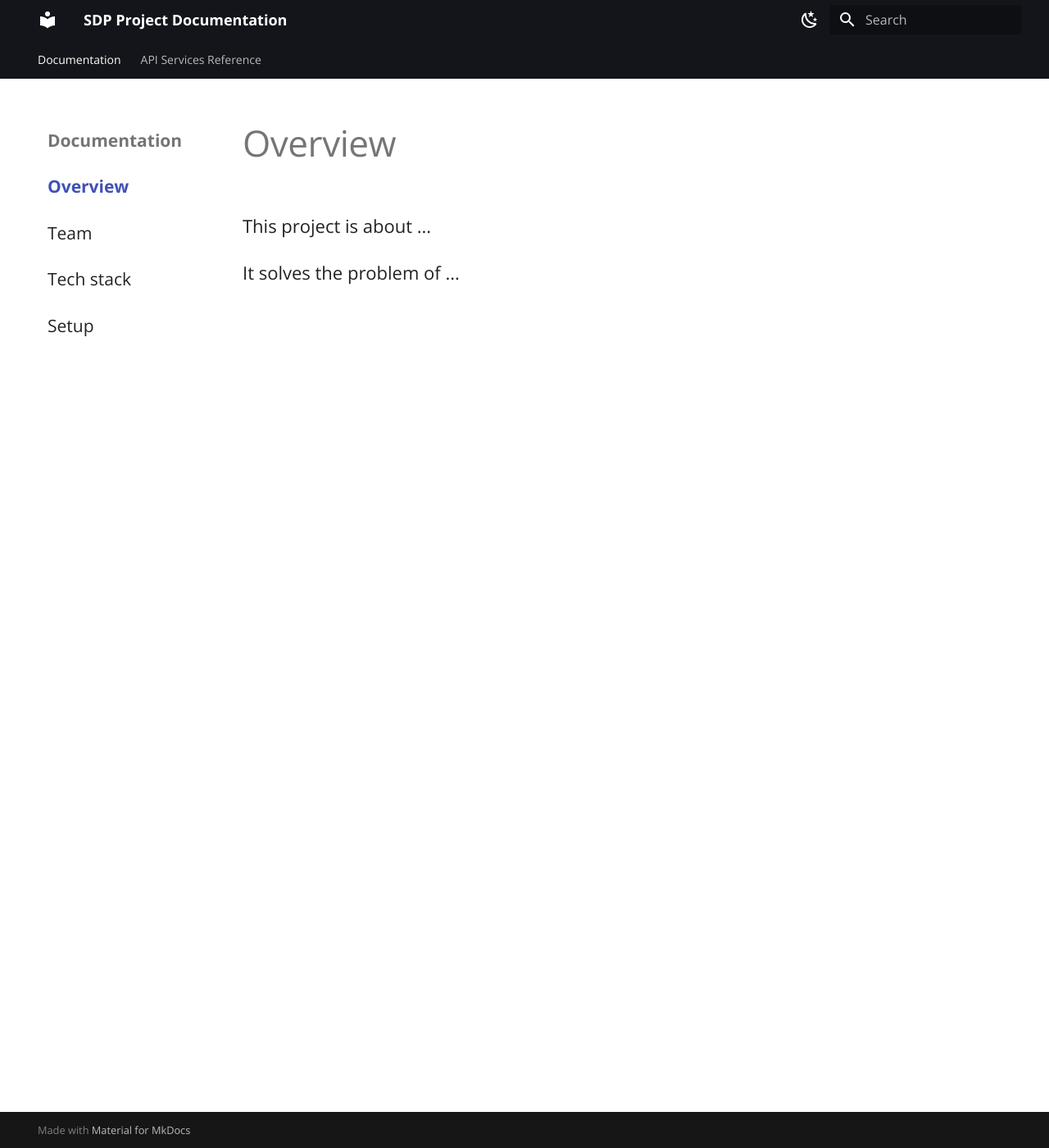
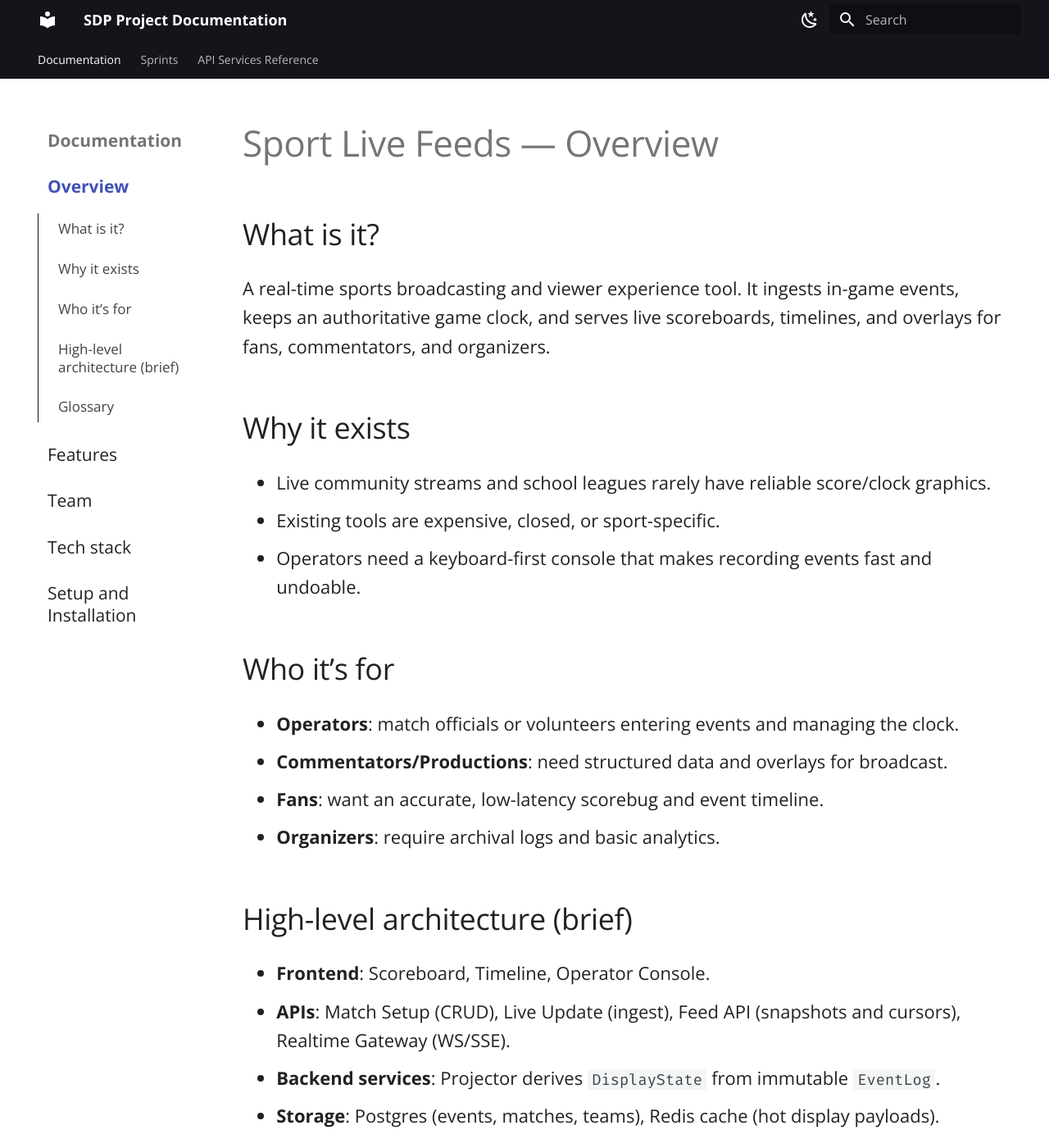
Before and after one commit to KamalLalloo/SDP-Documentation, an MkDocs documentation site: the page built from docs/index.md, in a window 1280 px wide and 1400 px high. Shown: the whole window at 82% size. Built offline with MkDocs 1.6.1 and Material for MkDocs 9.7.7, drawn with Linux system fonts in a browser that asks for light colours; some of the changed text lies outside the part shown.

Commit message:
changed alot

```diff
--- a/docs/index.md
+++ b/docs/index.md
@@ -1,5 +1,32 @@
-# Overview
+# Sport Live Feeds — Overview
 
-This project is about ...
+## What is it?
 
-It solves the problem of ...
+A real-time sports broadcasting and viewer experience tool. It ingests in-game events, keeps an authoritative game clock, and serves live scoreboards, timelines, and overlays for fans, commentators, and organizers.
+
+## Why it exists
+
+- Live community streams and school leagues rarely have reliable score/clock graphics.
+- Existing tools are expensive, closed, or sport-specific.
+- Operators need a keyboard-first console that makes recording events fast and undoable.
+
+## Who it’s for
+
+- **Operators**: match officials or volunteers entering events and managing the clock.
+- **Commentators/Productions**: need structured data and overlays for broadcast.
+- **Fans**: want an accurate, low-latency scorebug and event timeline.
+- **Organizers**: require archival logs and basic analytics.
+
+## High-level architecture (brief)
+
+- **Frontend**: Scoreboard, Timeline, Operator Console.
+- **APIs**: Match Setup (CRUD), Live Update (ingest), Feed API (snapshots and cursors), Realtime Gateway (WS/SSE).
+- **Backend services**: Projector derives `DisplayState` from immutable `EventLog`.
+- **Storage**: Postgres (events, matches, teams), Redis cache (hot display payloads).
+
+## Glossary
+
+- **Event Log**: Append-only list of timestamped game events.
+- **Display State**: Computed snapshot (score, clock, possession, phase).
+- **Projector**: Process that reduces events → state.
+- **Operator**: Person driving the match console.
--- a/docs/stylesheets/extra.css
+++ b/docs/stylesheets/extra.css
@@ -3,7 +3,7 @@
   font-size: 1.1rem; /* default is ~0.8-1rem */
 }
 
-/* Make headings a bit bigger */
+/* Make headings a bit bigger in main content */
 .md-typeset h1 {
   font-size: 2.2rem;
 }
@@ -11,7 +11,7 @@
   font-size: 1.8rem;
 }
 
-/* Increase font size for navigation items */
+/* Increase font size for main navigation items (left sidebar) */
 .md-nav__link {
   font-size: 1.05rem; /* slightly larger than default */
   font-weight: 500; /* make text bolder */
@@ -36,3 +36,14 @@
   font-weight: 600;
   color: palevioletred;
 }
+
+/* --- Smaller headings in the Table of Contents (right sidebar) --- */
+.md-nav--secondary .md-nav__link {
+  font-size: 0.85rem; /* smaller than main nav */
+  font-weight: 400; /* lighter */
+  opacity: 0.85; /* slightly faded */
+}
+
+.md-nav--secondary .md-nav__link:hover {
+  opacity: 1; /* full opacity on hover */
+}
--- a/mkdocs.yml
+++ b/mkdocs.yml
@@ -28,6 +28,8 @@ theme:
     - navigation.tabs
     - navigation.sections
     - navigation.top
+    - navigation.collapse # allows collapsing
+    - navigation.expand
     - toc.integrate
     - search.suggest
     - search.highlight
@@ -36,8 +38,11 @@ theme:
 nav:
   - Documentation:
       - Overview: index.md
+      - Features: features.md
       - Team: team.md
       - Tech stack: tech-stack.md
-      - Setup: setup.md
+      - Setup and Installation: setup.md
+  - Sprints:
+      - Sprint 1: Sprint1.md
   - API Services Reference:
       - Coming Soon: comingsoon.md
```
Also changed, not shown: docs/features.md (added, +145 -0 lines), docs/setup.md (+1 -1 lines), docs/Sprint1.md (added), docs/sprints.md (added), docs/stakeholder.md (added).
